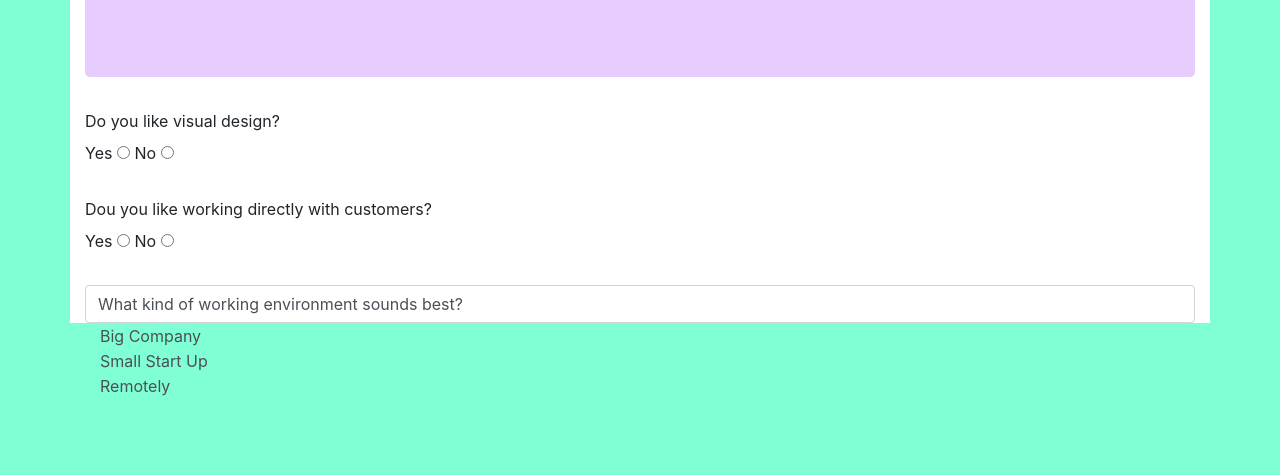
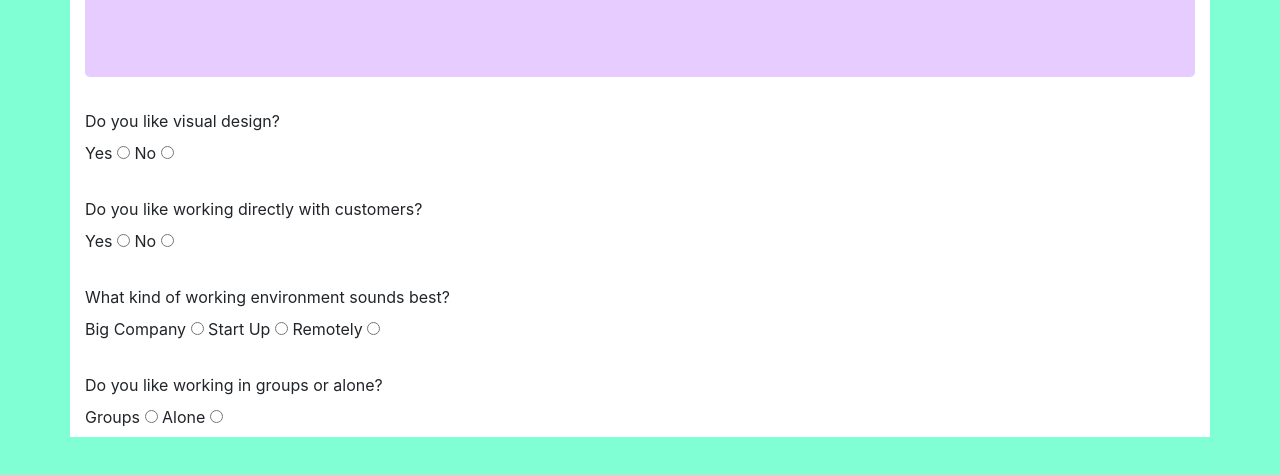
Before and after one commit to ohthatmarissa/tracksuggester, a plain HTML site: page index.html in a window 1280 px wide. Shown: the part 147-622 px from the top of the page. Drawn offline with Linux system fonts and the light colour scheme; a script that the page names is missing.

Commit message:
has questions 1-4 now all in radio button style

```diff
--- a/index.html
+++ b/index.html
@@ -24,18 +24,29 @@
         </div>
         <br>
         <div class="radio">
-          <label for="customers">Dou you like working directly with customers?</label><br>
+          <label for="customers">Do you like working directly with customers?</label><br>
           <label for="Yes">Yes</label>
             <input type="radio" id="customers" value="yes">
           <label for="No">No</label>
             <input type="radio" id="customers" value="no">
         </div>
         <br>
-        <div class="form-control" id="environment">
-          <label for="environment">What kind of working environment sounds best?</label>
-          <option>Big Company</option>
-          <option>Small Start Up</option>
-          <option>Remotely</option>
+        <div class="radio">
+          <label for="environment">What kind of working environment sounds best?</label><br>
+          <label for="company">Big Company</label>
+            <input type="radio" id="environment" value="company">
+          <label for="startup">Start Up</label>
+            <input type="radio" id="environment" value="startup">
+          <label for="remotely">Remotely</label>
+            <input type="radio" id="environment" value="remotely">
+        </div>
+        <br>
+        <div class="radio" id="groups">
+          <label for="groups">Do you like working in groups or alone?</label><br>
+          <label for="groups">Groups</label>
+            <input type="radio" id="groups" value="groups">
+          <label for="alone">Alone</label>
+            <input type="radio" id="customers" value="alone">
         </div>
 
       </div>
```
